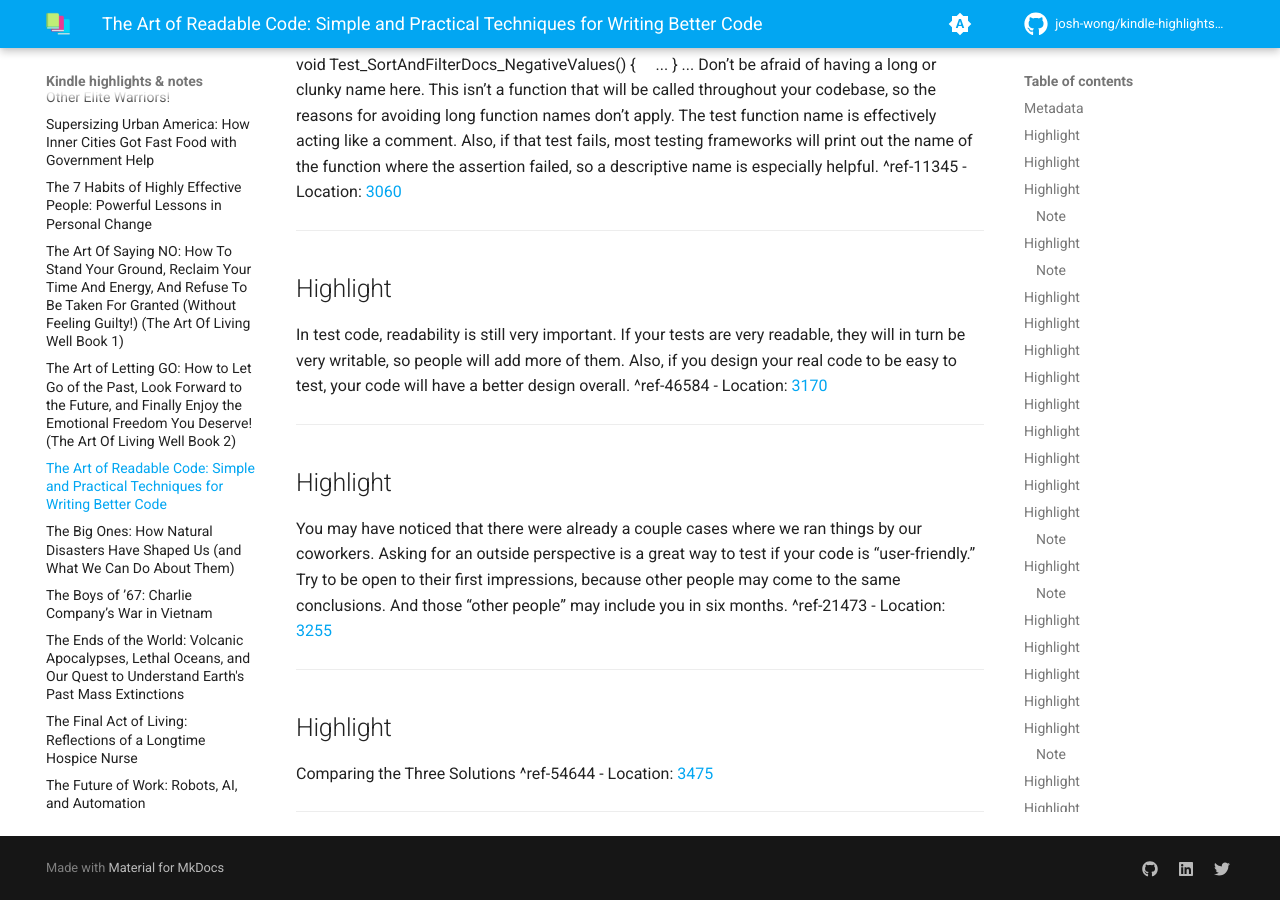
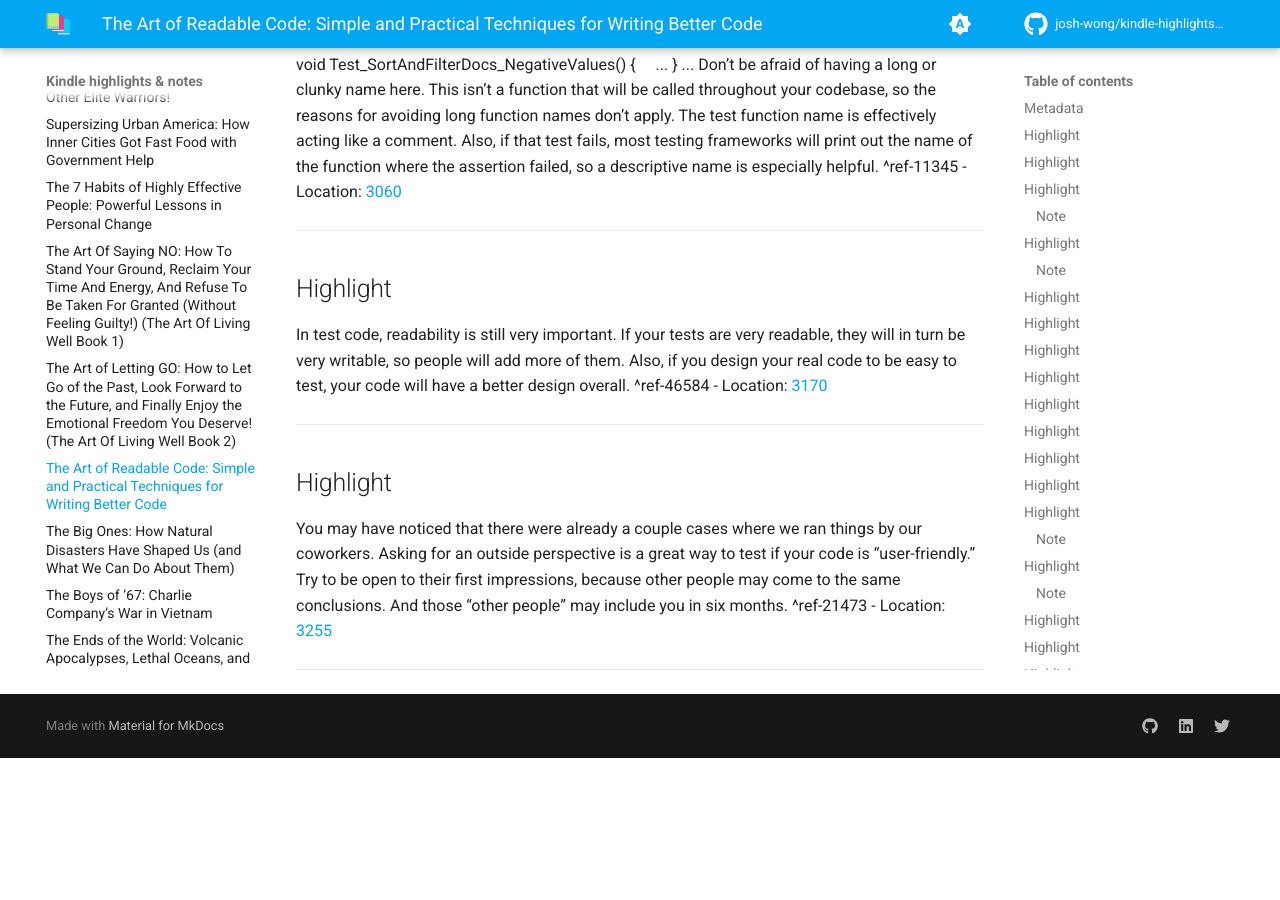
Before and after one commit to josh-wong/kindle-highlights-notes, an MkDocs documentation site: the page built from docs/The Art of Readable Code.md, in a window 1280 px wide and 900 px high, scrolled down 7837 px. Built offline with MkDocs 1.6.1 and Material for MkDocs 9.7.7, drawn with Linux system fonts in a browser that asks for light colours; comment, search, counter and statistics services are not loaded; after the commit the page ends 8595 px from its top, so only the background shows below that.

Commit message:
Update highlights and notes

```diff
--- a/docs/The Art of Readable Code.md
+++ b/docs/The Art of Readable Code.md
@@ -235,9 +235,3 @@ You may have noticed that there were already a couple cases where we ran things
 - Location: [3255](kindle://book?action=open&asin=B0064CZ1XE&location=3255)
 
 ---
-## Highlight
-
-Comparing the Three Solutions ^ref-54644
-- Location: [3475](kindle://book?action=open&asin=B0064CZ1XE&location=3475)
-
----
```
Also changed, not shown: other parts of docs/The Art of Readable Code.md (+2 -2 lines).
